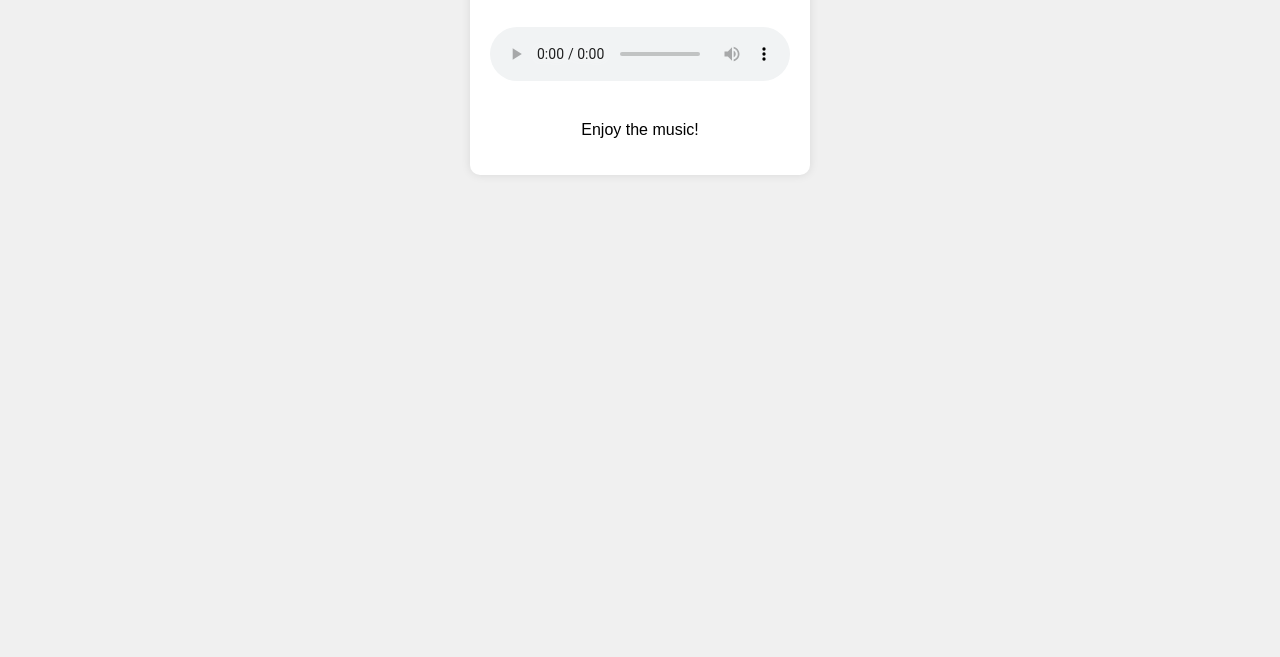
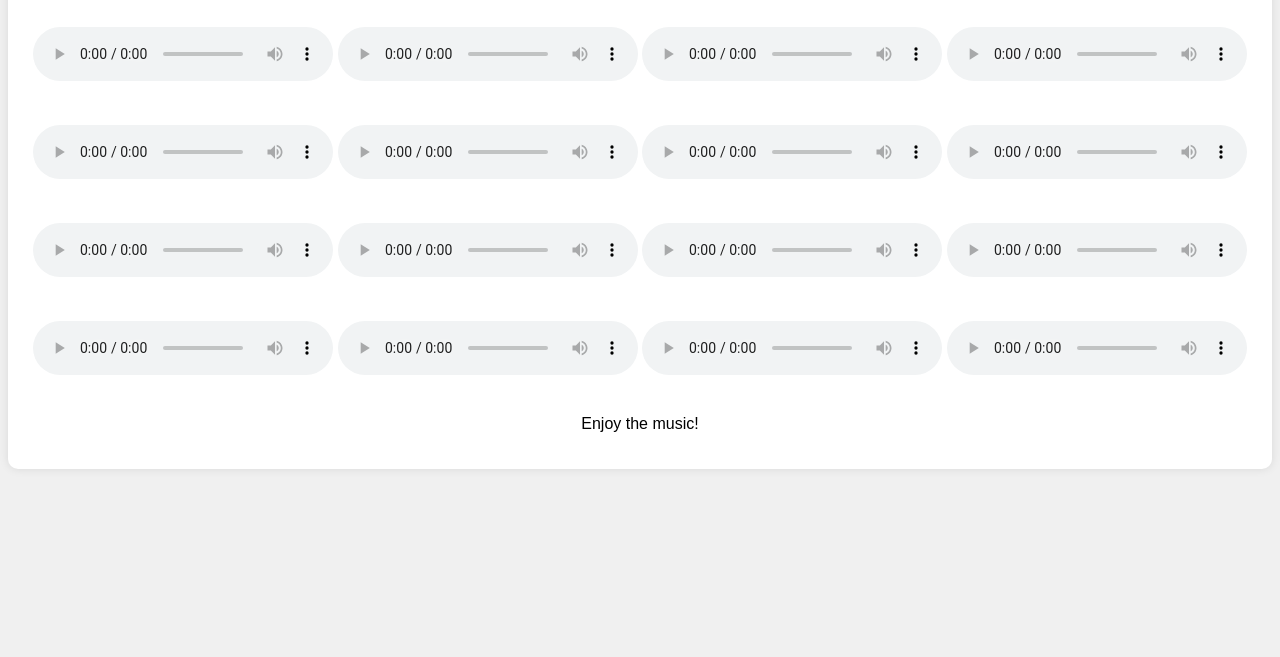
Before and after one commit to HoseynHeydari/HoseynHeydari.github.io, a plain HTML site: page index.html in a window 1280 px wide. Shown: the part 143-800 px from the top of the page. Drawn offline with Linux system fonts and the light colour scheme.

Commit message:
Add session OST files

```diff
--- a/index.html
+++ b/index.html
@@ -29,6 +29,81 @@
             <source src="1 attack ON titan.mp3" type="audio/mpeg">
             Your browser does not support the audio element.
         </audio>
+        <audio controls autoplay loop>
+            <!-- Replace with your audio file -->
+            <source src="2 The Reluctant Heroes.mp3" type="audio/mpeg">
+            Your browser does not support the audio element.
+        </audio>
+        <audio controls autoplay loop>
+            <!-- Replace with your audio file -->
+            <source src="03 eye-water.mp3" type="audio/mpeg">
+            Your browser does not support the audio element.
+        </audio>
+        <audio controls autoplay loop>
+            <!-- Replace with your audio file -->
+            <source src="4 Rittai Kidou.mp3" type="audio/mpeg">
+            Your browser does not support the audio element.
+        </audio>
+        <audio controls autoplay loop>
+            <!-- Replace with your audio file -->
+            <source src="5 counter・attack-mankind.mp3" type="audio/mpeg">
+            Your browser does not support the audio element.
+        </audio>
+        <audio controls autoplay loop>
+            <!-- Replace with your audio file -->
+            <source src="6 Aramy Attack.mp3" type="audio/mpeg">
+            Your browser does not support the audio element.
+        </audio>
+        <audio controls autoplay loop>
+            <!-- Replace with your audio file -->
+            <source src="7 Vogel im Kafig.mp3" type="audio/mpeg">
+            Your browser does not support the audio element.
+        </audio>
+        <audio controls autoplay loop>
+            <!-- Replace with your audio file -->
+            <source src="8 DOA.mp3" type="audio/mpeg">
+            Your browser does not support the audio element.
+        </audio>
+        <audio controls autoplay loop>
+            <!-- Replace with your audio file -->
+            <source src="9 Kyojin Shinko.mp3" type="audio/mpeg">
+            Your browser does not support the audio element.
+        </audio>
+        <audio controls autoplay loop>
+            <!-- Replace with your audio file -->
+            <source src="10 E.M.A.mp3" type="audio/mpeg">
+            Your browser does not support the audio element.
+        </audio>
+        <audio controls autoplay loop>
+            <!-- Replace with your audio file -->
+            <source src="11 Megata Kyojin Kuchiku.mp3" type="audio/mpeg">
+            Your browser does not support the audio element.
+        </audio>
+        <audio controls autoplay loop>
+            <!-- Replace with your audio file -->
+            <source src="12 Bauklotze.mp3" type="audio/mpeg">
+            Your browser does not support the audio element.
+        </audio>
+        <audio controls autoplay loop>
+            <!-- Replace with your audio file -->
+            <source src="13 2 Chi Jou.mp3" type="audio/mpeg">
+            Your browser does not support the audio element.
+        </audio>
+        <audio controls autoplay loop>
+            <!-- Replace with your audio file -->
+            <source src="14 XL-TT.mp3" type="audio/mpeg">
+            Your browser does not support the audio element.
+        </audio>
+        <audio controls autoplay loop>
+            <!-- Replace with your audio file -->
+            <source src="15 Call your name.mp3" type="audio/mpeg">
+            Your browser does not support the audio element.
+        </audio>
+        <audio controls autoplay loop>
+            <!-- Replace with your audio file -->
+            <source src="16 omake-pfadlib.mp3" type="audio/mpeg">
+            Your browser does not support the audio element.
+        </audio>
         <p>Enjoy the music!</p>
     </div>
 </body>
```
Also changed, not shown: cover.jpg (added), 15 other files.
